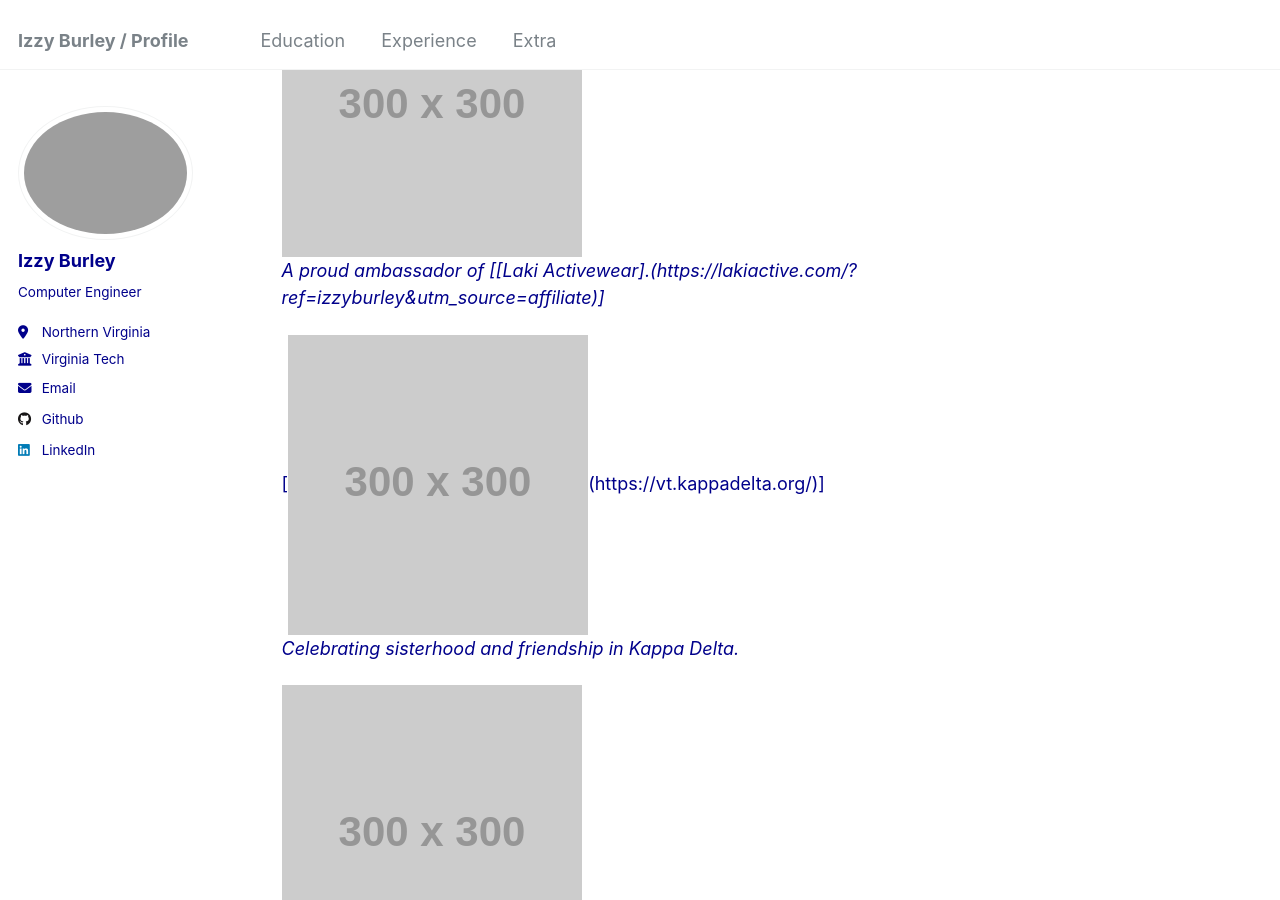
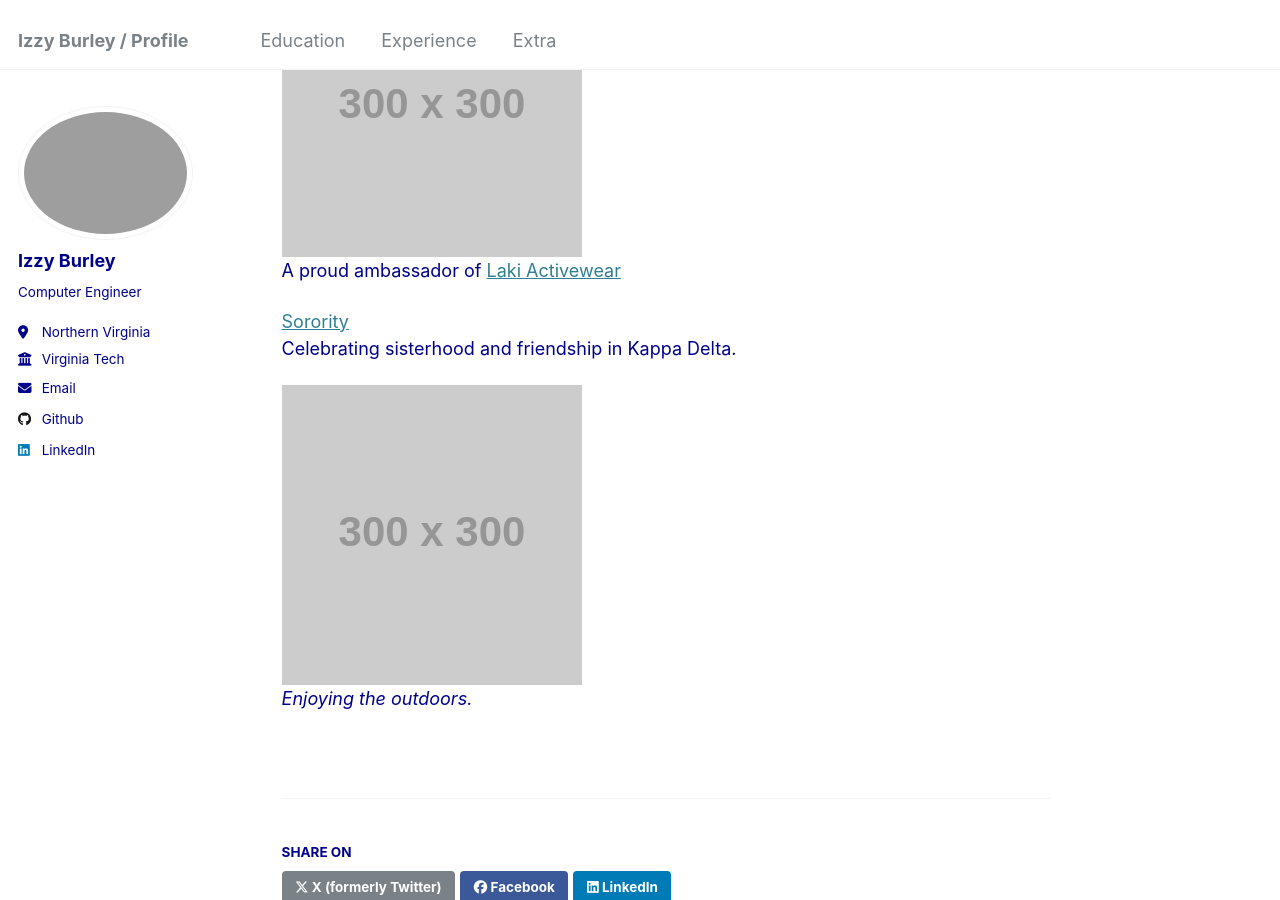
Before and after one commit to izzyburley/izzyburley.github.io, a Jekyll site: the page built from _teaching/Extras.md, in a window 1280 px wide and 900 px high, scrolled down 1003 px. Built offline with Jekyll 4.4.1, drawn with Linux system fonts in a browser that asks for light colours; some of the changed lines change nothing that is shown.

Commit message:
Update Extras.md

```diff
--- a/_teaching/Extras.md
+++ b/_teaching/Extras.md
@@ -19,10 +19,10 @@ Below are some of my favorite moments captured:
 *My latest creation.*
 
 ![Gym](https://via.placeholder.com/300)
-*A proud ambassador of [[Laki Activewear].(https://lakiactive.com/?ref=izzyburley&utm_source=affiliate)]*
+A proud ambassador of [Laki Activewear](https://lakiactive.com/?ref=izzyburley&utm_source=affiliate)
 
-[![Sorority](https://via.placeholder.com/300)(https://vt.kappadelta.org/)]
-*Celebrating sisterhood and friendship in Kappa Delta.*
+[Sorority](https://vt.kappadelta.org/)
+Celebrating sisterhood and friendship in Kappa Delta.
 
 ![Adventures](https://via.placeholder.com/300)
 *Enjoying the outdoors.*
```
